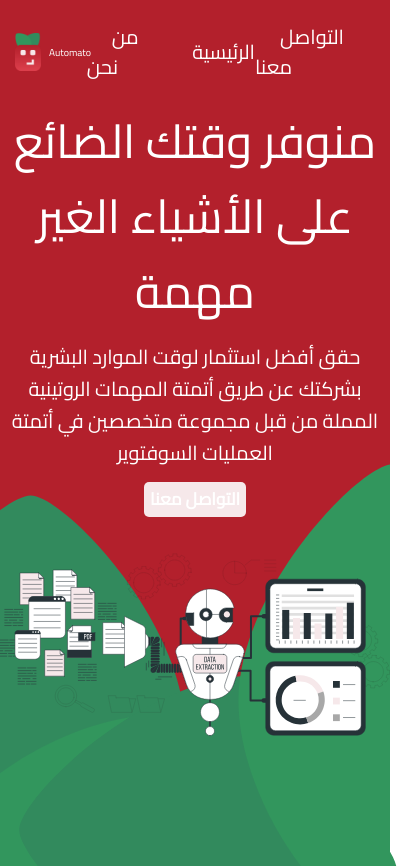
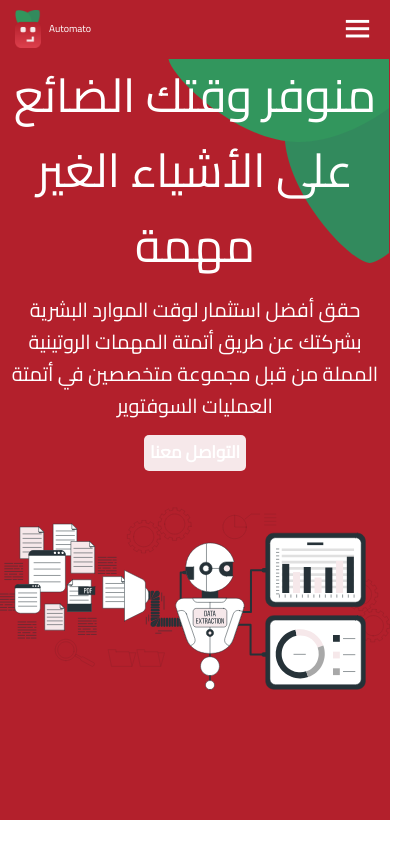
Before and after one commit to abdullahasson/Automato, a React (Vite) app: page / in a window 390 px wide. Shown: the whole page, 420 px wide, since content can reach past the window. After the commit the page ends 844 px from the top, so only its background shows below. Built offline with nearby package versions, Linux system fonts and the light colour scheme.

Commit message:
responsive css

```diff
--- a/src/components/Header.jsx
+++ b/src/components/Header.jsx
@@ -1,8 +1,12 @@
+import { useState } from "react"
 import { logos } from "../assets"
 
 const Header = () => {
+
+    const [openNav, setopenNav] = useState(false)
+
     return (
-        <header id="header" className="bg-n-1 relative px-0 py-[2.2rem]">
+        <header id="header" className="bg-n-1 relative px-0 py-[2.2rem] max-[727px]:px-0 max-[727px]:py-4">
             <div className="container flex justify-between items-center">
                 <div className="logo">
                     <a className="flex items-center text-[white]" href="#">
@@ -11,12 +15,12 @@ const Header = () => {
                     </a>
                 </div>
                 <div className="navbar">
-                    <div id="main-icon" className="text-[white] text-[2.8rem] hidden">
+                    <div id="main-icon" className="text-[white] text-[2.8rem] cursor-pointer hidden max-[727px]:flex" onClick={() => setopenNav(!openNav)}>
                         <i className="bx bx-menu text-[3.5rem]" />
                     </div>
-                    <ul className="flex justify-between items-center transition-[0.3s]">
+                    <ul className={`flex justify-between items-center transition-[0.3s] max-[727px]:flex-col max-[727px]:absolute max-[727px]:z-[999] max-[767px]:backdrop-blur-[22px] max-[727px]:w-full max-[727px]:bg-[rgba(0,0,0,0.66)] ${openNav ? "max-[727px]:opacity-1" : "max-[727px]:opacity-0"} max-[727px]:p-2.5 max-[727px]:right-0 max-[727px]:top-full`}>
+                        <li><a className="text-[white] text-[2rem] ml-10" href="#">الرئيسية</a></li>
                         <li><a className="text-[white] text-[2rem] ml-10" href="#">من نحن</a></li>
-                        <li><a className="text-[white] text-[2rem] ml-10" href="#">الرئيسية</a></li>
                         <li><a className="text-[white] text-[2rem] ml-10" href="#">التواصل معنا</a></li>
                     </ul>
                 </div>
--- a/src/sections/Home.jsx
+++ b/src/sections/Home.jsx
@@ -18,11 +18,11 @@ const Home = () => {
                     <img className="w-full h-[260px]" src={Robot} alt />
                 </div>
             </div>
-            <div className="left">
+            <div className="max-[767px]:hidden">
                 <img className="inline absolute rotate-90 translate-x-5 left-0 -bottom-[18px]" src={Leaft} alt />
             </div>
             <div className="right">
-                <img className="inline absolute right-0 bottom-0" src={Leaft} alt />
+                <img className="inline absolute right-0 bottom-0 max-[767px]:w-[215px] max-[767px]:top-[-9px] max-[767px]:-rotate-90 max-[767px]:right-4 max-[767px]:bottom-auto" src={Leaft} alt />
             </div>
         </section>
     )
```
